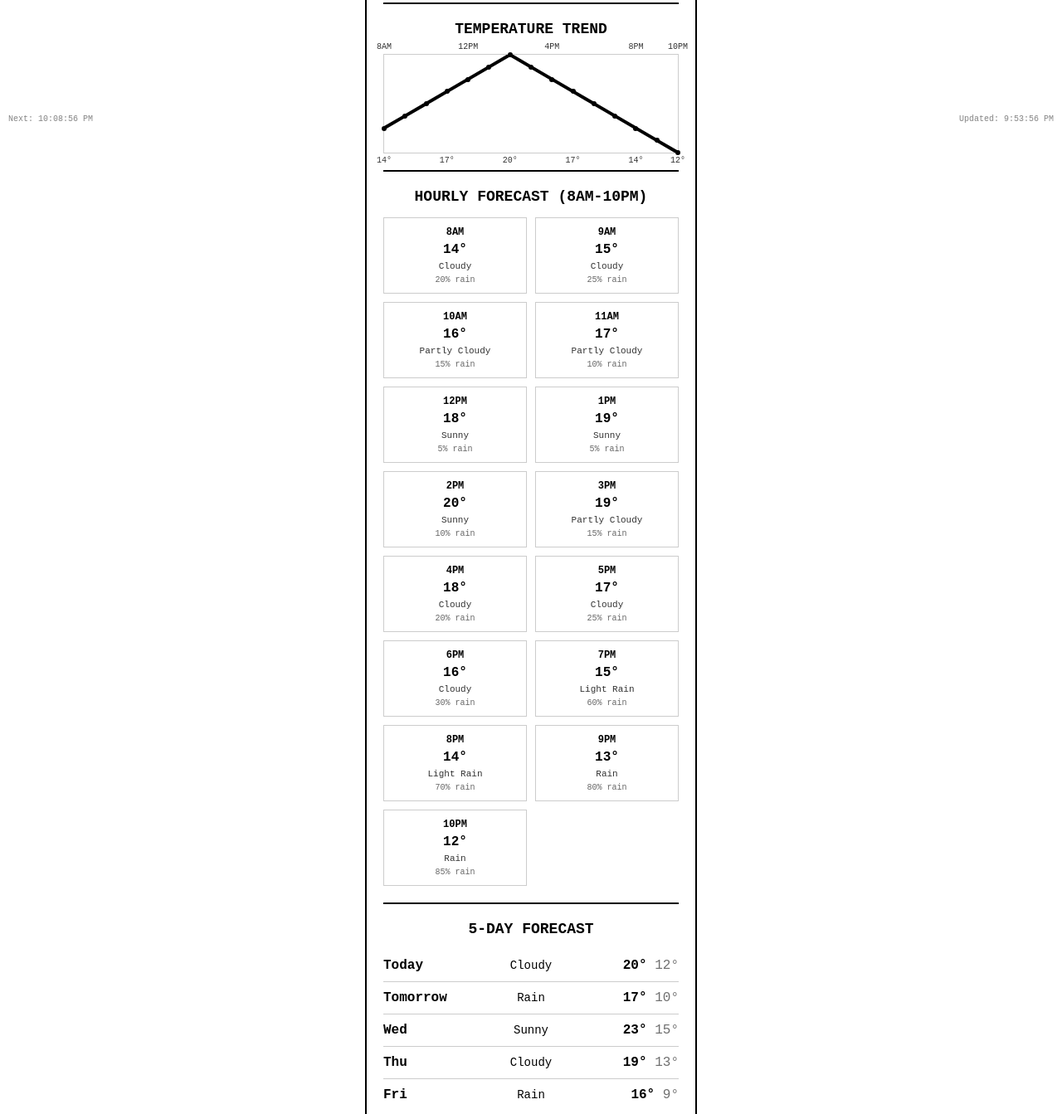
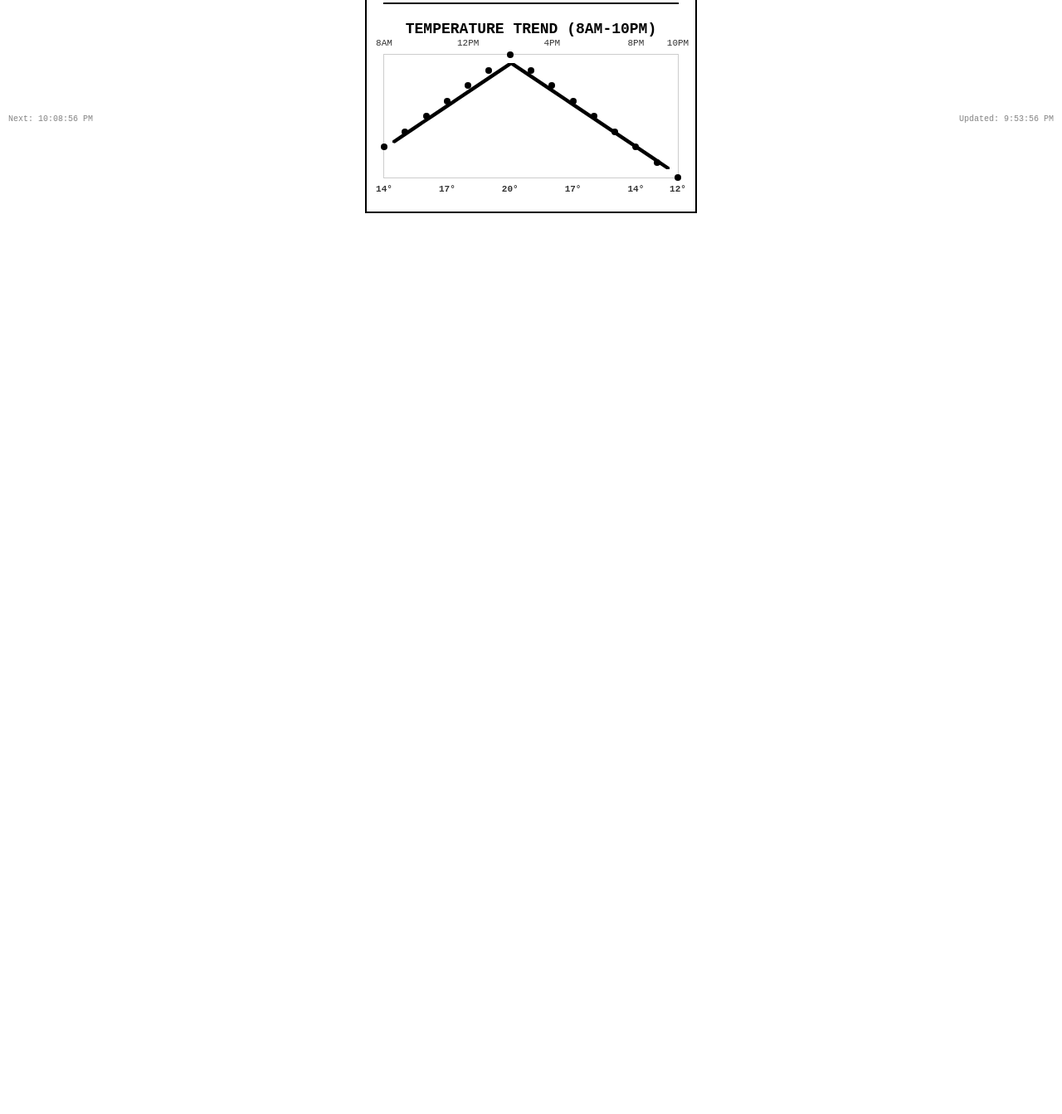
Before and after one commit to Calebp98/kindle-weather-dashboard, a plain HTML site: page weather.html in a window 1280 px wide. Shown: the part 641-1984 px from the top of the page at 83% size. After the commit the page ends 918 px from the top, so only its background shows below. Drawn offline with Linux system fonts and the light colour scheme; a script that the page names is missing.

Commit message:
Remove hourly forecast cards and 5-day forecast, clean up CSS, and improve temperature graph

```diff
--- a/weather.html
+++ b/weather.html
@@ -77,112 +77,6 @@
             font-weight: bold;
         }
 
-        .forecast {
-            border-top: 2px solid #000;
-            padding-top: 20px;
-        }
-
-        .forecast-title {
-            font-size: 18px;
-            margin-bottom: 15px;
-            font-weight: bold;
-            color: #000;
-        }
-
-        .forecast-item {
-            display: flex;
-            justify-content: space-between;
-            align-items: center;
-            padding: 10px 0;
-            border-bottom: 1px solid #ccc;
-        }
-
-        .forecast-item:last-child {
-            border-bottom: none;
-        }
-
-        .day {
-            font-weight: bold;
-            width: 80px;
-            text-align: left;
-            color: #000;
-        }
-
-        .forecast-condition {
-            flex: 1;
-            text-align: center;
-            font-size: 14px;
-            color: #000;
-        }
-
-        .temps {
-            text-align: right;
-            width: 80px;
-        }
-
-        .high {
-            font-weight: bold;
-            color: #000;
-        }
-
-        .low {
-            opacity: 0.7;
-            color: #333;
-        }
-
-        /* Hourly forecast styles */
-        .hourly-forecast {
-            border-top: 2px solid #000;
-            padding-top: 20px;
-            margin-top: 20px;
-        }
-
-        .hourly-title {
-            font-size: 18px;
-            margin-bottom: 15px;
-            font-weight: bold;
-            color: #000;
-        }
-
-        .hourly-grid {
-            display: grid;
-            grid-template-columns: repeat(auto-fit, minmax(120px, 1fr));
-            gap: 10px;
-            margin-bottom: 20px;
-        }
-
-        .hourly-item {
-            border: 1px solid #ccc;
-            padding: 10px;
-            text-align: center;
-            background: #fff;
-        }
-
-        .hour-time {
-            font-size: 12px;
-            font-weight: bold;
-            color: #000;
-            margin-bottom: 5px;
-        }
-
-        .hour-temp {
-            font-size: 16px;
-            font-weight: bold;
-            color: #000;
-            margin-bottom: 5px;
-        }
-
-        .hour-condition {
-            font-size: 11px;
-            color: #333;
-            margin-bottom: 5px;
-        }
-
-        .rain-chance {
-            font-size: 10px;
-            color: #666;
-        }
-
         .clothing-advice {
             border-top: 2px solid #000;
             padding-top: 20px;
@@ -194,15 +88,6 @@
             margin-bottom: 15px;
             font-weight: bold;
             color: #000;
-        }
-
-        .clothing-text {
-            font-size: 14px;
-            line-height: 1.4;
-            color: #000;
-            background: #f9f9f9;
-            padding: 15px;
-            border: 1px solid #ccc;
         }
 
         .clothing-bullets {
@@ -238,25 +123,26 @@
         }
 
         .graph-container {
-            height: 120px;
+            height: 150px;
             position: relative;
             margin: 20px 0;
             border: 1px solid #ccc;
             background: #fff;
+            padding: 10px;
         }
 
         .graph-line {
             position: absolute;
-            top: 0;
-            left: 0;
-            width: 100%;
-            height: 100%;
+            top: 10px;
+            left: 10px;
+            width: calc(100% - 20px);
+            height: calc(100% - 20px);
         }
 
         .graph-point {
             position: absolute;
-            width: 6px;
-            height: 6px;
+            width: 8px;
+            height: 8px;
             background: #000;
             border-radius: 50%;
             transform: translate(-50%, -50%);
@@ -264,17 +150,18 @@
 
         .graph-label {
             position: absolute;
-            font-size: 10px;
+            font-size: 11px;
             color: #333;
             transform: translateX(-50%);
         }
 
         .graph-temp-label {
-            bottom: -15px;
+            bottom: -20px;
+            font-weight: bold;
         }
 
         .graph-time-label {
-            top: -15px;
+            top: -20px;
         }
 
         .loading {
@@ -318,10 +205,6 @@
 
             .location {
                 font-size: 20px;
-            }
-
-            .hourly-grid {
-                grid-template-columns: repeat(auto-fit, minmax(100px, 1fr));
             }
         }
 
@@ -682,36 +565,8 @@
                     </div>
 
                     <div class="temp-graph">
-                        <div class="graph-title">TEMPERATURE TREND</div>
+                        <div class="graph-title">TEMPERATURE TREND (8AM-10PM)</div>
                         ${tempGraph}
-                    </div>
-
-                    <div class="hourly-forecast">
-                        <div class="hourly-title">HOURLY FORECAST (8AM-10PM)</div>
-                        <div class="hourly-grid">
-                            ${(data.hourly || []).map(hour => `
-                                <div class="hourly-item">
-                                    <div class="hour-time">${hour.time}</div>
-                                    <div class="hour-temp">${hour.temp}°</div>
-                                    <div class="hour-condition">${hour.condition}</div>
-                                    <div class="rain-chance">${hour.rainChance}% rain</div>
-                                </div>
-                            `).join('')}
-                        </div>
-                    </div>
-
-                    <div class="forecast">
-                        <div class="forecast-title">5-DAY FORECAST</div>
-                        ${(data.forecast || []).map(day => `
-                            <div class="forecast-item">
-                                <div class="day">${day.day}</div>
-                                <div class="forecast-condition">${day.condition}</div>
-                                <div class="temps">
-                                    <span class="high">${day.high}°</span>
-                                    <span class="low">${day.low}°</span>
-                                </div>
-                            </div>
-                        `).join('')}
                     </div>
                 `;
 
```
